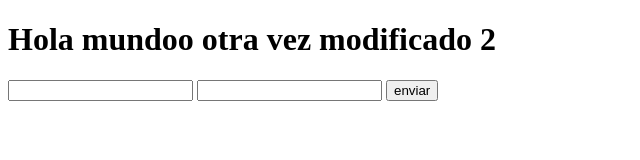
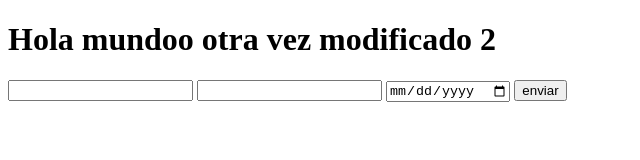
Before and after one commit to myalpha95/primerRepo, a plain HTML site: page index.html in a window 1280 px wide. Shown: the whole page, without its empty margins (0-640 px from the left). Drawn offline with Linux system fonts and the light colour scheme.

Commit message:
se agrego el input de cumpleaños

```diff
--- a/index.html
+++ b/index.html
@@ -11,6 +11,7 @@
     <form action="#" method="get">
         <input type="text" name="name" id="name">
         <input type="text" name="last_name" id="last_name">
+        <input type="date" name="cumple" id="cumple">
         <input type="button" value="enviar">
     </form>
 </body>
```
